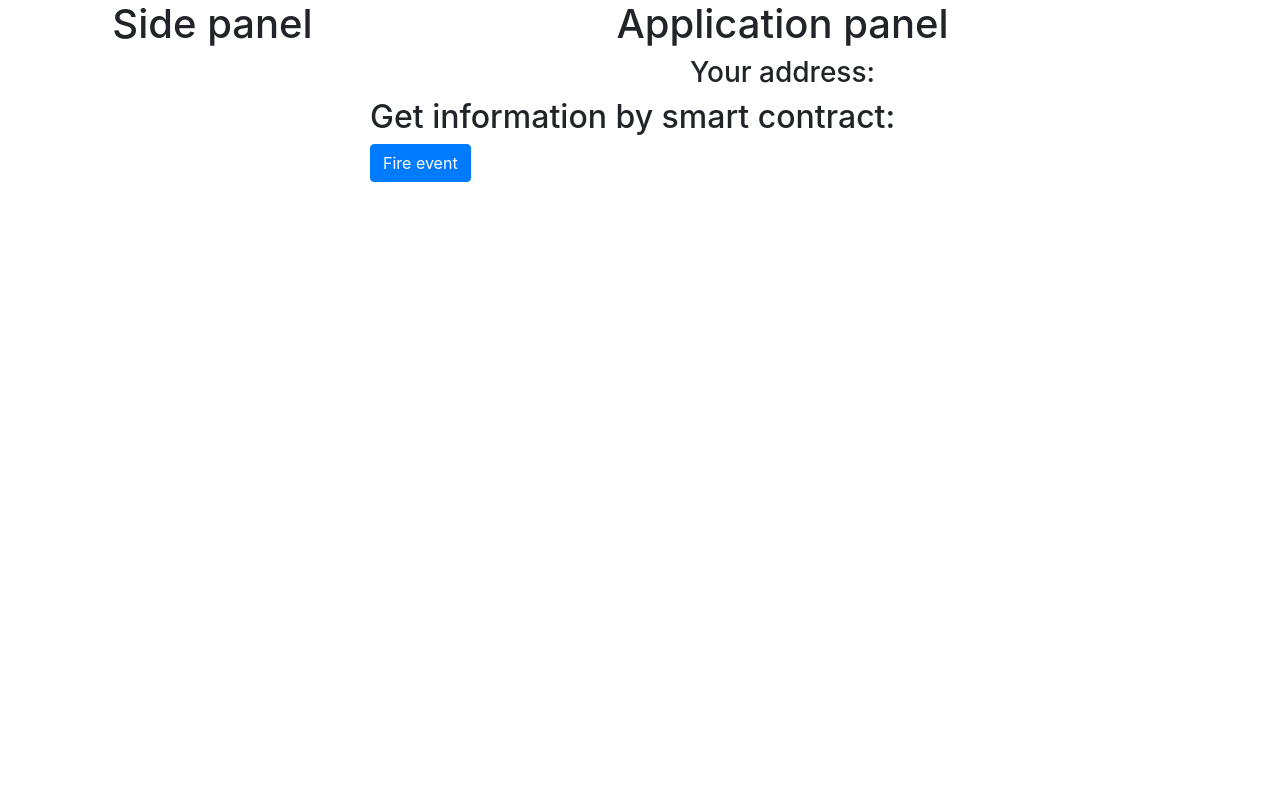
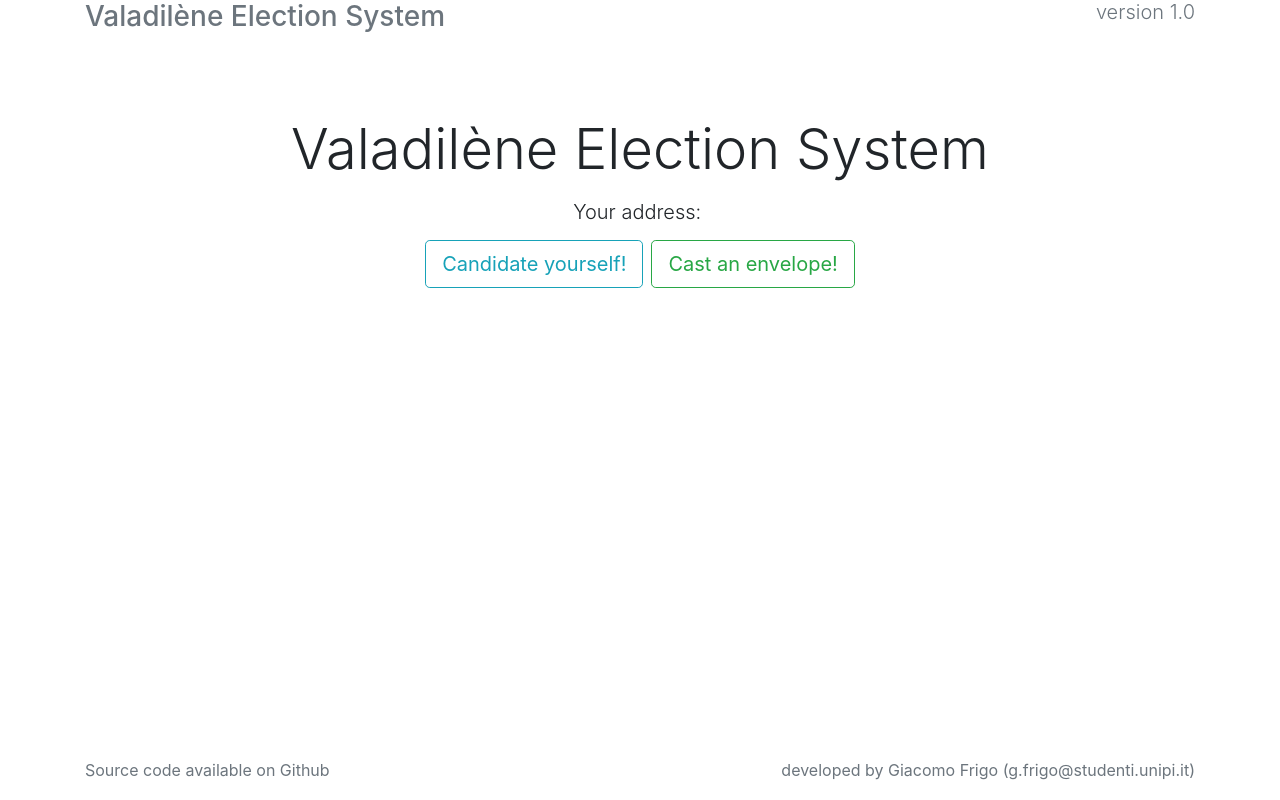
Before and after one commit to giacomofrigo/p2p-finalproject, a website: page src/index.html in a window 1280 px wide. Drawn offline with nearby package versions, Linux system fonts and the light colour scheme.

Commit message:
new index page

```diff
--- a/src/index.html
+++ b/src/index.html
@@ -1,42 +1,81 @@
 <!DOCTYPE html>
-<html>
 <head>
-    <meta charset="utf-8" />
-    <meta http-equiv="X-UA-Compatible" content="IE=edge">
-    <meta name="viewport" content="width=device-width, initial-scale=1">
+    <meta charset="utf-8">
+    <meta name="viewport" content="width=device-width, initial-scale=1, shrink-to-fit=no">
+    <meta name="description" content="">
+    <meta name="author" content="">
 
-    <link rel="stylesheet" href="https://stackpath.bootstrapcdn.com/bootstrap/4.1.3/css/bootstrap.min.css" integrity="sha384-MCw98/SFnGE8fJT3GXwEOngsV7Zt27NXFoaoApmYm81iuXoPkFOJwJ8ERdknLPMO" crossorigin="anonymous">
+    <title>Narrow Jumbotron Template for Bootstrap</title>
 
-    <title>DApp</title>
-</head>
-<body>
+    <!-- Bootstrap core CSS -->
+    <link href="css/bootstrap.min.css" rel="stylesheet">
 
-    <div class="container" >
-        <div class="row">
-            <div class="col-lg-3">
-                <h1 class="text-center">Side panel</h1>
-            </div>
-            <div id="mainUI" class="col-lg-9">
-                <h1 class="text-center">Application panel</h1>
-                <h3 class="text-center" id="accountId">Your address: </h3>
-                <h2>Get information by smart contract:</h2>
-                <h3 id="valueId"></h3>
-                <button class="btn btn-primary" onclick="App.pressClick()">Fire event</button>
-                <h3 id="eventId"></h2>
-            </div>
-        </div>
-    </div>
+    <style>
+      html {
+            position: relative;
+            min-height: 100%;
+        }
+
+        body {
+            margin-bottom: 60px; /* Margin bottom by footer height */
+        }
+      .footer {
+            position: absolute;
+            bottom: 0;
+            width: 100%;
+            height: 60px; /* Set the fixed height of the footer here */
+            line-height: 60px; /* Vertically center the text there */
+        }
+    </style>
+  </head>
+
+  <body>
+
+    <div class="container" style="margin-right: auto;">
+      <div class="header clearfix">
+        <nav>
+          <ul class="nav nav-pills float-right">
+            <li class="nav-item">
+
+            </li>
+            <li class="nav-item">
+
+            </li>
+            <li class="nav-item">
+
+            </li>
+          </ul>
+        </nav>
+        <h3 class="text-muted">Valadilène Election System<p class="lead" style="float: right;">version 1.0</p></h3>
+      </div>
+
+      <div class="jumbotron text-center" style="background-color: rgb(255, 255, 255); line-height: 24px;">
+        <h1 class="display-4" style="text-align: center; line-height: 86px;">Valadilène Election System</h1>
+        <p class="lead" style="text-align:center;">Your address:&nbsp<span id="user_address"></span></p>
+        <p><a class="btn btn-lg btn-outline-info" href="#" role="button">Candidate yourself!</a><a class="btn btn-lg ml-2 btn-outline-success" href="#" role="button" style="left: auto; float: none;">Cast an envelope!</a></p>
+      </div>
 
 
-    <!-- jQuery first, then Popper.js, then Bootstrap JS -->
+
+
+
+    </div> <!-- /container -->
+
+    <footer class="footer">
+      <div class="container">
+          <span class="text-muted">Source code available on Github</span>
+          <span class ="text-muted" style="float:right">developed by Giacomo Frigo (g.frigo@studenti.unipi.it) </span>
+      </div>
+    </footer>
+
+
+    <!-- JQuery -->
     <script src="https://code.jquery.com/jquery-3.3.1.min.js"></script>
-    <script src="https://cdnjs.cloudflare.com/ajax/libs/popper.js/1.14.3/umd/popper.min.js" integrity="sha384-ZMP7rVo3mIykV+2+9J3UJ46jBk0WLaUAdn689aCwoqbBJiSnjAK/l8WvCWPIPm49" crossorigin="anonymous"></script>
-    <script src="https://stackpath.bootstrapcdn.com/bootstrap/4.1.3/js/bootstrap.min.js" integrity="sha384-ChfqqxuZUCnJSK3+MXmPNIyE6ZbWh2IMqE241rYiqJxyMiZ6OW/JmZQ5stwEULTy" crossorigin="anonymous"></script>
+
     <!-- Web3 -->
     <script src="./dist/web3.min.js"></script>
     <script src="./dist/truffle-contract.js"></script>
     <!-- App -->
     <script src="./js/app.js"></script>
-
 </body>
 </html>
--- a/src/js/app.js
+++ b/src/js/app.js
@@ -44,7 +44,8 @@ App = {
 
             if(err == null) {
                 App.account = account;
-                $("#accountId").html("Your address: " + account);
+                console.log("address:" + account)
+                $("#user_address").text(account);
             }
         });
 
@@ -83,7 +84,6 @@ App = {
 
             const v = await instance.value(); // Solidity uint are Js BigNumbers
             console.log(v.toNumber());
-            $("#valueId").html("" + v);
         });
     },
 
```
Also changed, not shown: src/index2.html (added, +42 -0 lines).
